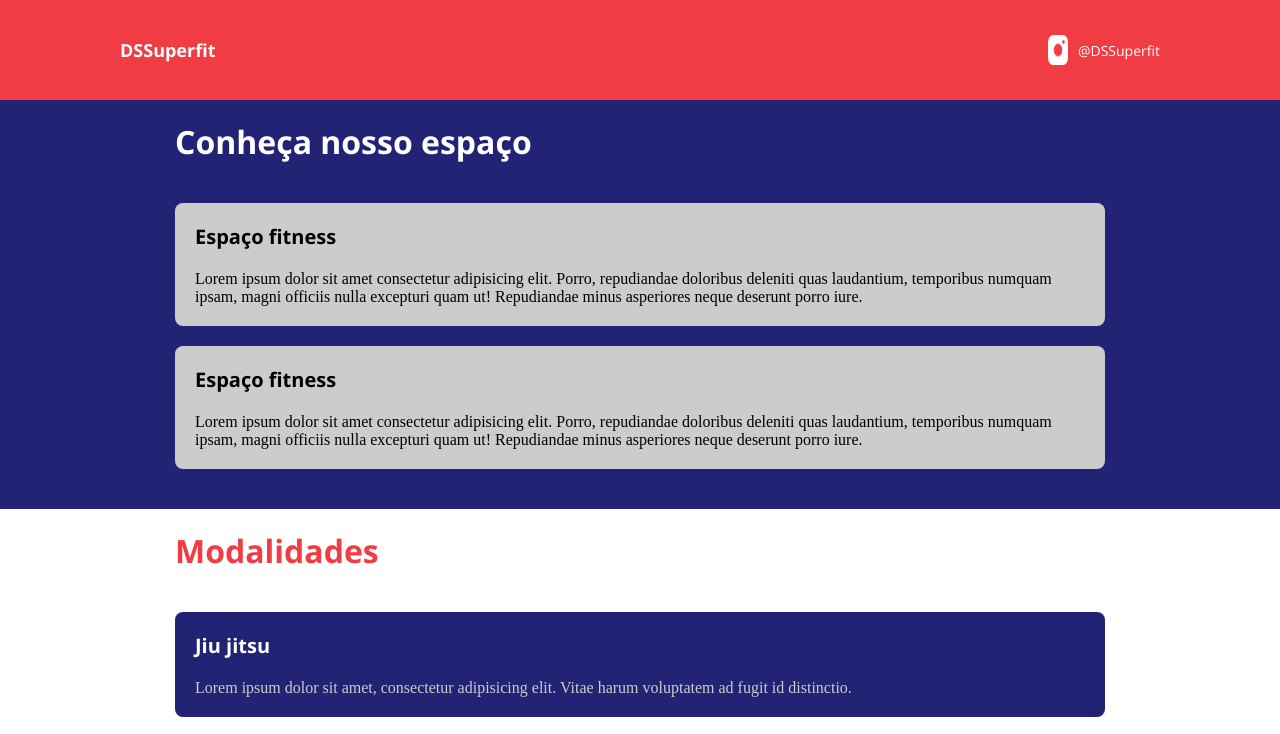
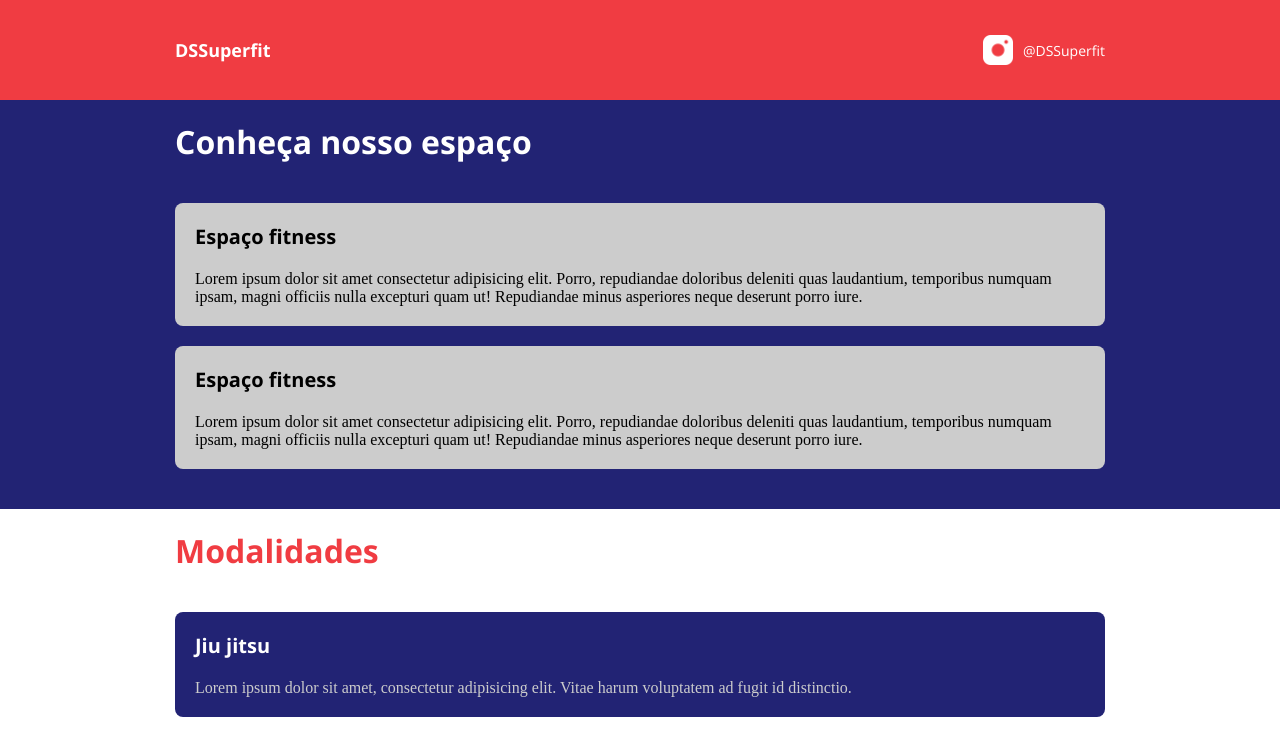
Before and after one commit to Sipriano-Dev/ds-superfit, a plain HTML site: page index.html in a window 1280 px wide. Shown: the top 734 px of the page. Drawn offline with nearby package versions, Linux system fonts and the light colour scheme.

Commit message:
Algumas melhorias

```diff
--- a/css/styles.css
+++ b/css/styles.css
@@ -28,6 +28,9 @@ nav {
   padding: 0 120px;
   background-color: var(--bg-red-color);
   display: flex;
+}
+
+nav div {
   justify-content: space-between;
   align-items: center;
 }
@@ -43,14 +46,17 @@ nav div {
   align-items: center;
 }
 
-nav div p {
+nav div a {
+  text-decoration: none;
   color: var(--white-color);
   font-family: Open Sans, sans-serif;
   font-size: 14px;
 }
 
 nav img {
-  width: 30px;
+  /*colocando 100% aqui, a imagem fica menos esticada*/
+  width: 30px 100%;
+  /*se colocar aqui, a imagem fica do tamanho original*/
   height: 30px;
   padding-right: 10px;
 }
--- a/index.html
+++ b/index.html
@@ -10,10 +10,12 @@
   <body>
     <header>
       <nav>
-        <h1>DSSuperfit</h1>
-        <div>
-          <img src="img/insta.png" alt="Instagram" />
-          <p>@DSSuperfit</p>
+        <div class="container">
+          <h1>DSSuperfit</h1>
+          <div>
+            <img src="img/insta.png" alt="Instagram" />
+            <a href="#">@DSSuperfit</a>
+          </div>
         </div>
       </nav>
     </header>
```
